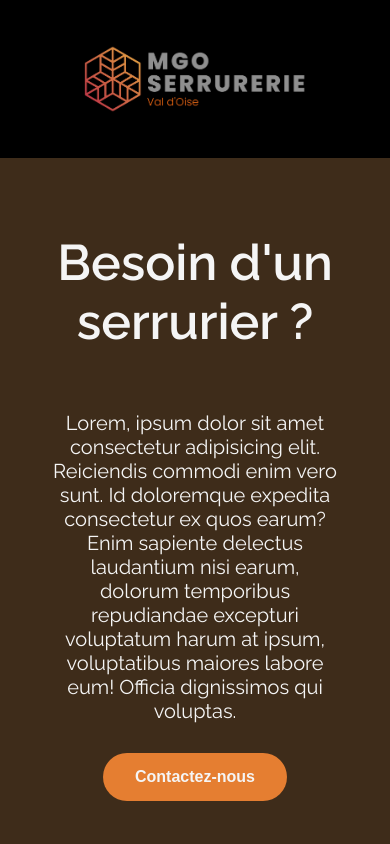
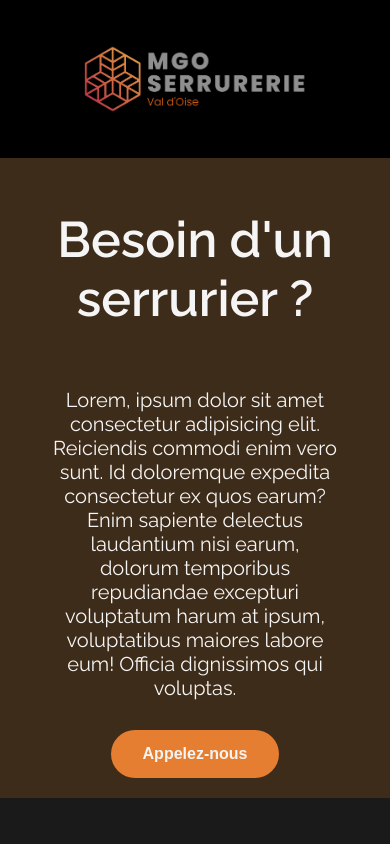
Before and after one commit to Grichnak/mgo-serrurerie, a React (Create React App) app: page / in a window 390 px wide. Shown: the top 844 px of the page. Built offline with nearby package versions, Linux system fonts and the light colour scheme.

Commit message:
hero button + height change

```diff
--- a/src/Components/hero/hero.css
+++ b/src/Components/hero/hero.css
@@ -71,4 +71,8 @@
   .intro-section {
     max-width: 100%;
   }
+
+  .heroSection {
+    height: auto;
+  }
 }
--- a/src/Components/hero/hero.jsx
+++ b/src/Components/hero/hero.jsx
@@ -18,7 +18,7 @@ const Hero = () => {
           </p>
         </div>
         <a href="tel:06 84 80 37 11 " style={{ textDecoration: 'none' }}>
-          <button className="introContactButton">Contactez-nous</button>
+          <button className="introContactButton">Appelez-nous</button>
         </a>
       </div>
 
```
